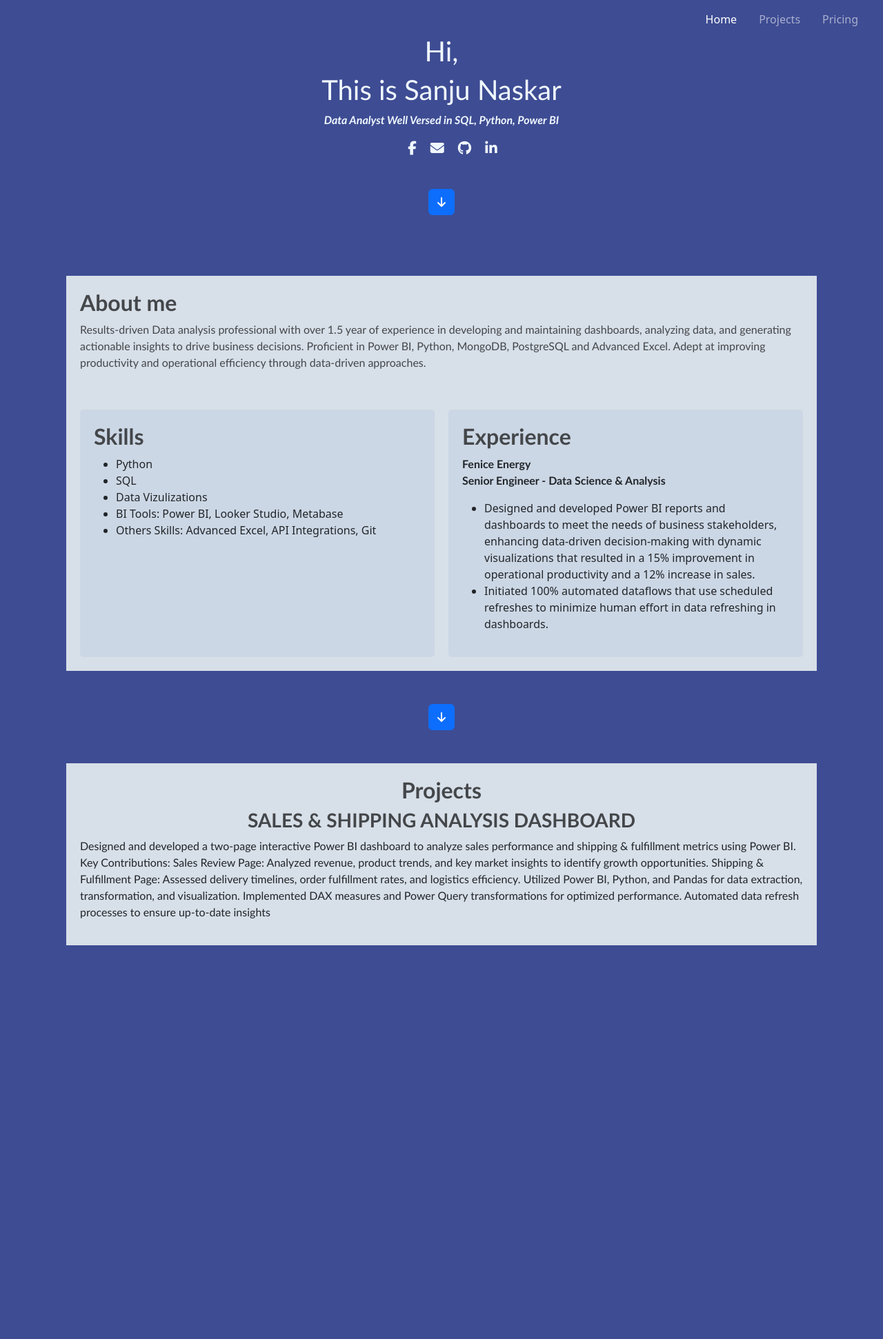
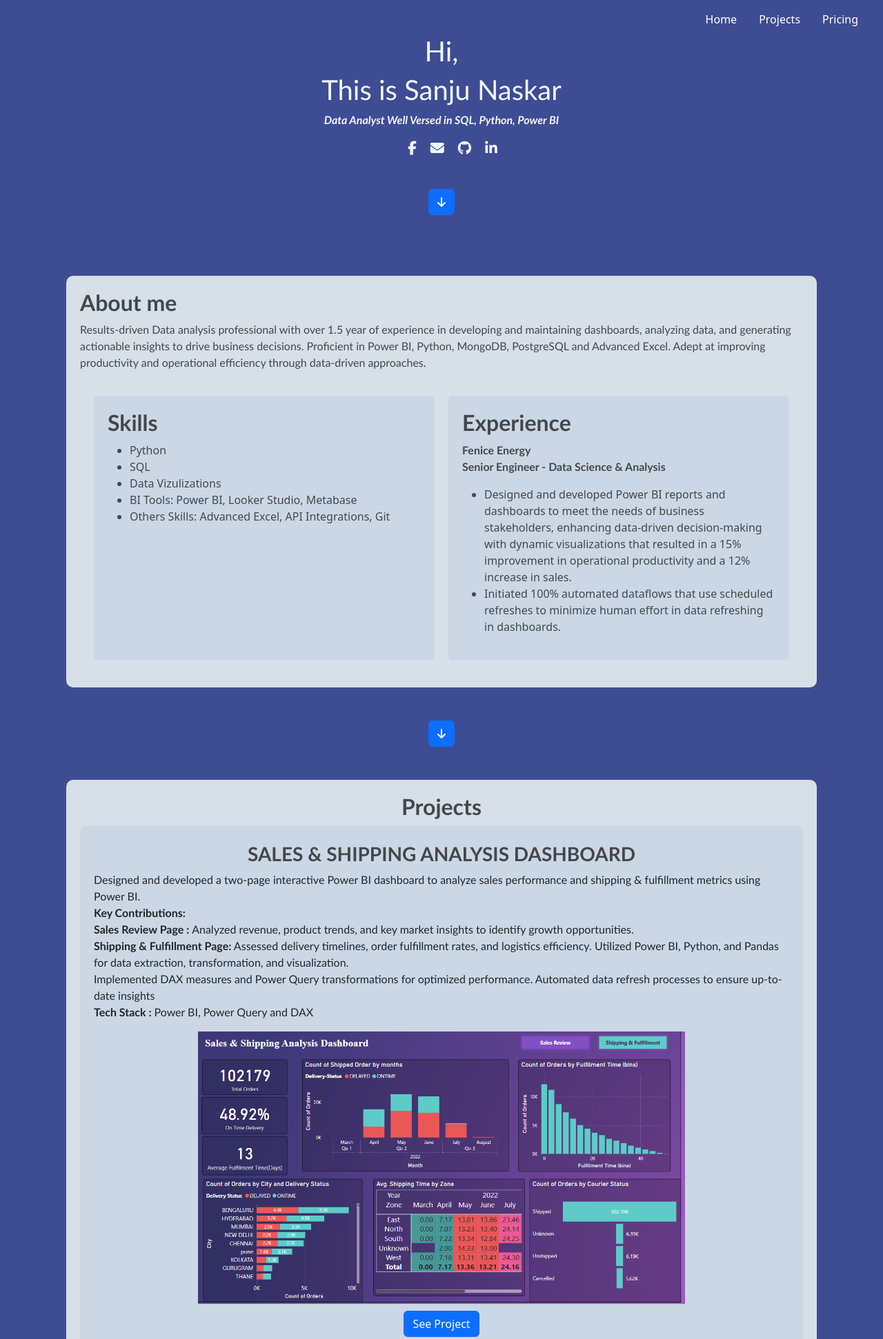
Before and after one commit to Sanju102/sanjunaskar.github.io, a plain HTML site: page index.html in a window 1280 px wide. Shown: the top 1942 px of the page at 69% size. Before the commit the page ends 1371 px from the top, so only its background shows below. Drawn offline with nearby package versions, Linux system fonts and the light colour scheme.

Commit message:
project added

```diff
--- a/index.html
+++ b/index.html
@@ -25,7 +25,7 @@
             <div class="collapse navbar-collapse" id="navbarNav">
                 <ul class="navbar-nav ms-auto">
                     <li class="nav-item me-3">
-                        <a class="nav-link active" aria-current="page" href="#">Home</a>
+                        <a class="nav-link" href="#introduction">Home</a>
                     </li>
                     <li class="nav-item me-3">
                         <a class="nav-link" href="#projects">Projects</a>
@@ -72,7 +72,7 @@
 
                 <h2><strong>About me</strong></h2>
                 <p>Results-driven Data analysis professional with over 1.5 year of experience in developing and maintaining dashboards, analyzing data, and generating actionable insights to drive business decisions. Proficient in Power BI, Python, MongoDB, PostgreSQL and Advanced Excel. Adept at improving productivity and operational efficiency through data-driven approaches.</p>
-        </div>
+
         <div class="skillsexperience">
             <div class="skills" style="width: 400px; background-color: linear-gradient(135deg, rgb(41, 76, 55), rgb(95, 95, 227));">
                 <h2><strong>Skills</strong></h2>
@@ -96,24 +96,39 @@
                 </ul>
             </div>
         </div>
+    </div>
     </section>
     <div class="text-center my-5">
         <a href="#projects" class="btn btn-primary">
             <i class="fas fa-arrow-down"></i>
         </a>
     </div>
-        <section id="projects" style="scroll-margin-top: 180px;">
+        <section id="projects">
             <div class="projects">
                 <h2 style="text-align: center;"><strong>Projects</strong></h2>
-                <h3 class="project_title"><strong>SALES & SHIPPING ANALYSIS DASHBOARD</strong></h3>
-                <p>Designed and developed a two-page interactive Power BI dashboard to analyze sales performance and shipping & fulfillment metrics using Power BI.
-Key Contributions:
-Sales Review Page: Analyzed revenue, product trends, and key market insights to identify growth opportunities. Shipping & Fulfillment Page: Assessed delivery timelines, order fulfillment rates, and logistics efficiency. Utilized Power BI, Python, and Pandas for data extraction, transformation, and visualization. Implemented DAX measures and Power Query transformations for optimized performance. Automated data refresh processes to ensure up-to-date insights</p>
+                <div class="project">
+
+                    <h3 class="project_title"><strong>SALES & SHIPPING ANALYSIS DASHBOARD</strong></h3>
+                    <p>Designed and developed a two-page interactive Power BI dashboard to analyze sales performance and shipping & fulfillment metrics using Power BI.<br>
+                        <Strong>Key Contributions:</Strong><br>
+                        <strong>Sales Review Page : </strong> Analyzed revenue, product trends, and key market insights to identify growth opportunities. <br>
+                        <strong>Shipping & Fulfillment Page:</strong> Assessed delivery timelines, order fulfillment rates, and logistics efficiency. Utilized Power BI, Python, and Pandas for data extraction, transformation, and visualization. <br>
+                        Implemented DAX measures and Power Query transformations for optimized performance. Automated data refresh processes to ensure up-to-date insights <br>
+                        <strong>Tech Stack : </strong>Power BI, Power Query and DAX</p>
+
+                        <img src="images/sales_and_shipping_analysis_dashboard.png">
+                        <div class="project_btn">
+                            <a href="#projects" class="btn btn-primary">
+                                See Project
+                            </a>
+                        </div>
+                    </div>
             </div>
         </div>
         </section>
 
     <script src="https://cdn.jsdelivr.net/npm/bootstrap@5.3.3/dist/js/bootstrap.bundle.min.js" integrity="sha384-YvpcrYf0tY3lHB60NNkmXc5s9fDVZLESaAA55NDzOxhy9GkcIdslK1eN7N6jIeHz" crossorigin="anonymous"></script>
+    <script src="script.js"></script>
 </body>
 
 </html>
--- a/main.css
+++ b/main.css
@@ -56,13 +56,46 @@
 .projects{
     padding: 20px;
     margin-top: 10px;
-    background-color: rgb(215, 223, 232)
+    background-color: rgb(215, 223, 232);
+    border-radius: 10px;
 }
 .project_title{
     text-transform: capitalize;
     text-align: center;
     margin-top: 5px;
 }
+.projects > div{
+    background-color: rgb(204, 215, 229);
+    padding: 20px;
+    border-radius: 10px;
+}
 section {
     scroll-margin-top: 80px;  /* adjust based on your navbar height */
 }
+.project > img{
+    width: 70%;
+    display: block;
+    margin: 0 auto;
+}
+.project_btn{
+    text-align: center;
+    margin-top: 10px;
+}
+.about{
+    border-radius: 10px;
+}
+section:target::before {
+    content: "";
+    display: block;
+    height: 60px; /* Adjust for fixed navbar */
+    margin-top: -60px;
+}
+
+.navbar-nav .nav-link {
+    color: white;
+    transition: color 0.3s ease-in-out;
+}
+
+.navbar-nav .nav-link.active {
+    color: yellow !important; /* Change to your preferred color */
+}
--- /dev/null
+++ b/script.js
@@ -0,0 +1,24 @@
+document.addEventListener("DOMContentLoaded", function () {
+    const sections = document.querySelectorAll("section");
+    const navLinks = document.querySelectorAll(".nav-link");
+
+    window.addEventListener("scroll", function () {
+        let currentSection = "";
+
+        sections.forEach((section) => {
+            const sectionTop = section.offsetTop - 100; // Adjust for fixed navbar
+            const sectionHeight = section.clientHeight;
+
+            if (window.scrollY >= sectionTop && window.scrollY < sectionTop + sectionHeight) {
+                currentSection = section.getAttribute("id");
+            }
+        });
+
+        navLinks.forEach((link) => {
+            link.classList.remove("active");
+            if (link.getAttribute("href").substring(1) === currentSection) {
+                link.classList.add("active");
+            }
+        });
+    });
+});
```
Also changed, not shown: images/sales_and_shipping_analysis_dashboard.png (added).
